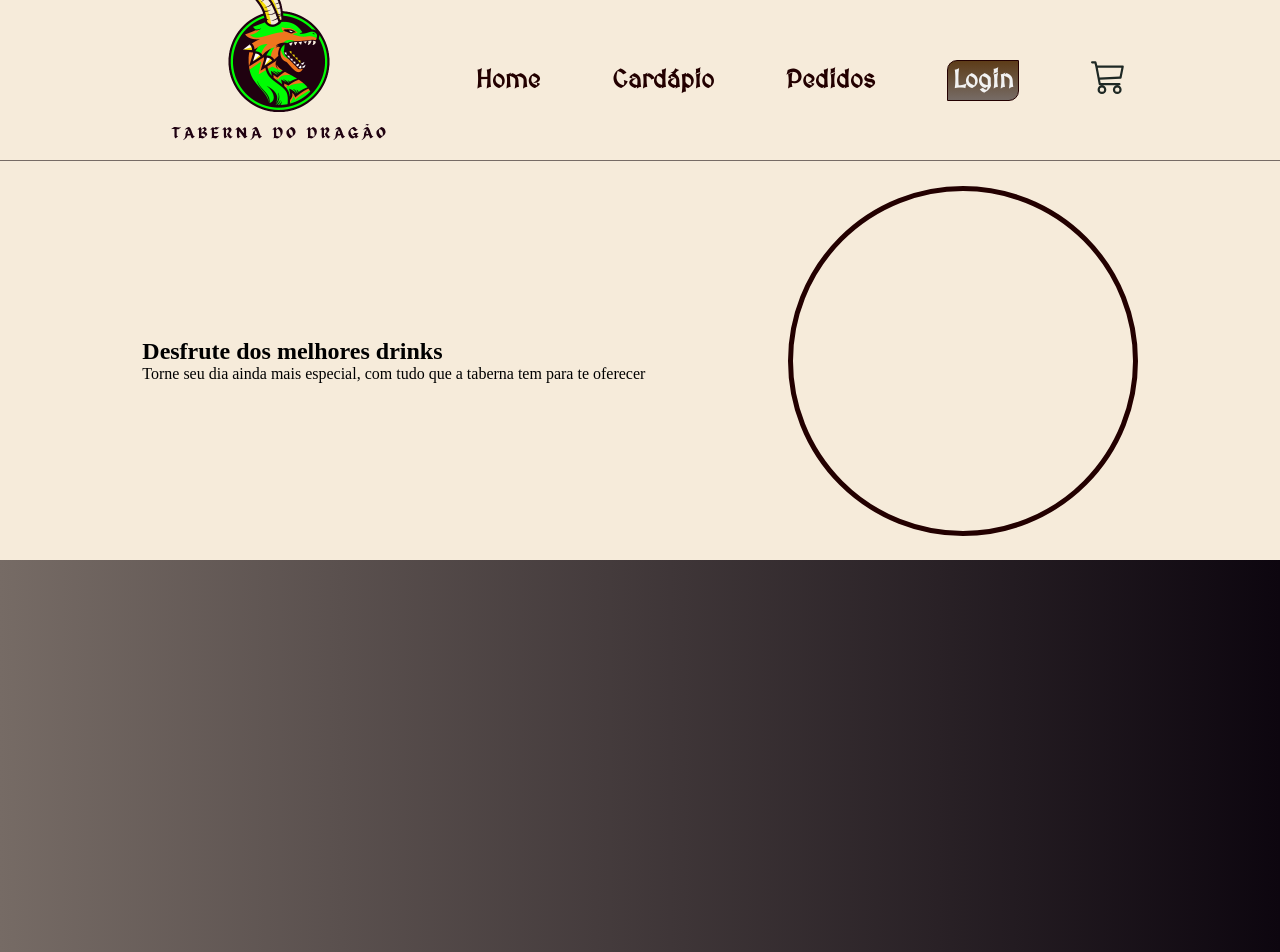
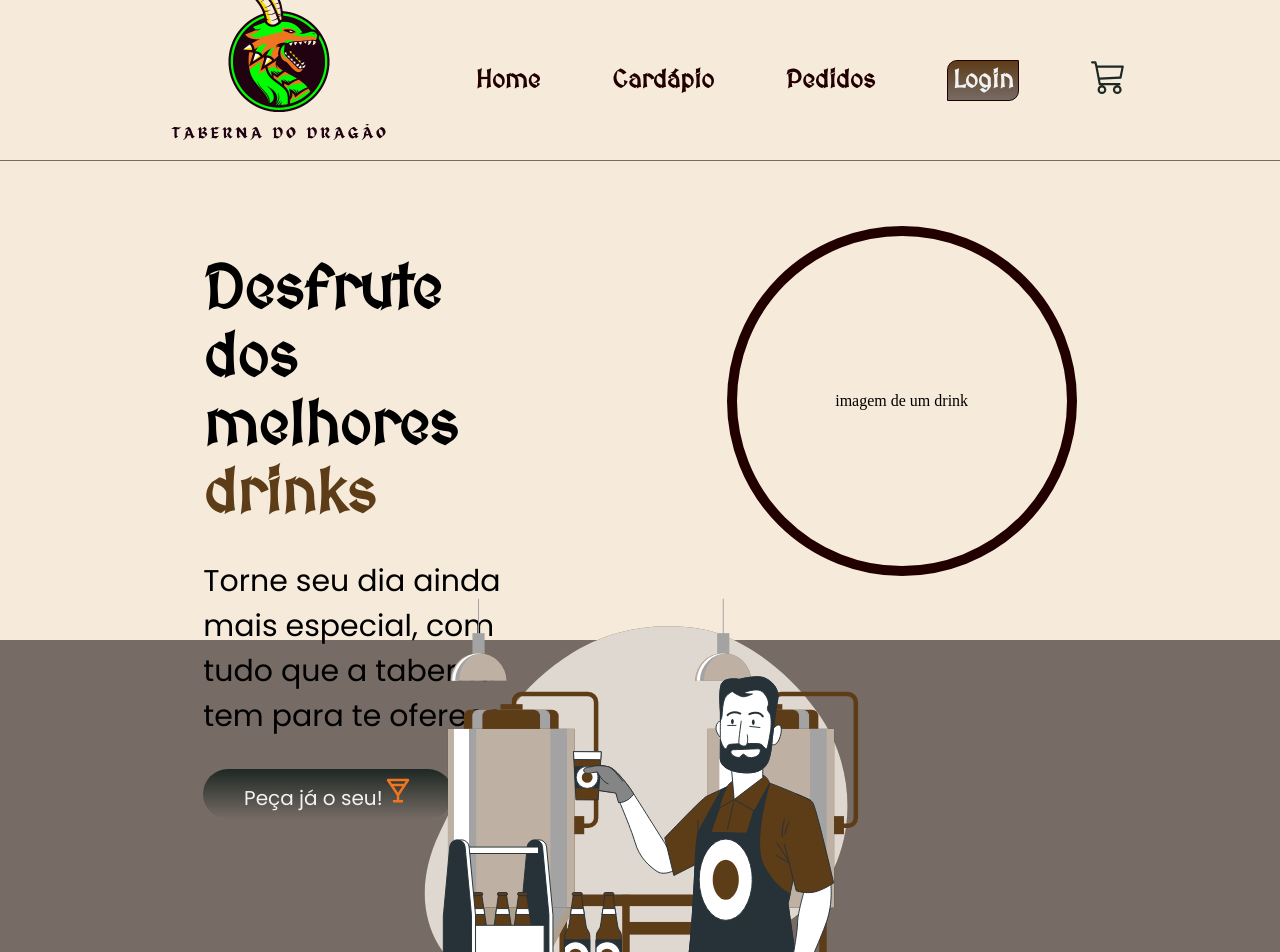
Before and after one commit to danbaziewicz/taberna-do-dragao, a React (Vite) app: page / in a window 1280 px wide. Shown: the top 952 px of the page. Built offline with nearby package versions, Linux system fonts and the light colour scheme.

Commit message:
style: modificações na estilização da home

```diff
--- a/src/pages/Home/Home.jsx
+++ b/src/pages/Home/Home.jsx
@@ -1,15 +1,22 @@
 import React from "react";
+import Button from "../../components/common/Button/Button";
 import S from "./Home.module.css";
+import { BiDrink } from "react-icons/bi";
+import craftbeer from "../../assets/images/craftbeer.svg"
 
 const Home = () => {
   return (
     <div className={S.container}>
       <section className={S.conteudo}>
-        <div>
-          <h1>Desfrute dos melhores drinks</h1>
+        <div className={S.title}>
+          <h1>Desfrute dos melhores <span className={S.cor}>drinks</span></h1>
           <p>Torne seu dia ainda mais especial, com tudo que a taberna tem para te oferecer</p>
+          <div><Button texto="Peça já o seu!" style={S.button} icon={<BiDrink size="30px" color="#EF761E" alignmentBaseline="baseline"/>}/></div>
         </div>
-        <div className={S.circulo}></div>
+        <div className={S.circulo}><p>imagem de um drink</p></div>
+      </section>
+      <section className={S.conteudo2}>
+        <img src={craftbeer}/>
       </section>
     </div>
   );
--- a/src/pages/Home/Home.module.css
+++ b/src/pages/Home/Home.module.css
@@ -1,10 +1,13 @@
+@import url('https://fonts.googleapis.com/css2?family=MedievalSharp&display=swap');
+@import url('https://fonts.googleapis.com/css2?family=Poppins:wght@200;300;400;500;600&display=swap');
+
 .container {
     height: 100vh;
     background: linear-gradient(to left, #0D060F 0%, #766B65 100%);
 }
 
 .conteudo {
-    height: 50vh;
+    height: 60vh;
     display: flex;
     flex-direction: row;
     justify-content: space-evenly;
@@ -13,9 +16,65 @@
     border-top: 1px solid #766B65;
 }
 
+.title {
+    width: 25%;
+    height: 60%;
+    display: flex;
+    flex-direction: column;
+    gap: 30px;
+
+}
+
+.title > h1 {
+    font-size: 60px;
+    font-family: 'MedievalSharp', cursive;
+}
+
+.title > p {
+    font-size: 30px;
+    font-family: 'Poppins', sans-serif;
+}
+
+.cor {
+    color: #5D3C18;
+}
+
+.button {
+    width: 250px;
+    height: 50px;
+    color: #f2f2f2;
+    text-align:center;
+    background-image: linear-gradient(to bottom, #1E2824 0%, #766b65 100%);
+    border-radius: 25px;
+    font-size: 20px;
+    border: 0;
+    font-family: 'Poppins', sans-serif;
+  }
+
+  .button:hover {
+    transform: scale(1.1);
+    transition: all 0.5s;
+  }
+
 .circulo {
-    border: 5px solid #230000;
+    border: 10px solid #230000;
     width: 350px;
     height: 350px;
     border-radius: 50%;
+    display: flex;
+    justify-content: center;
+    align-items: center;
 }
+
+.conteudo2 {
+    height: 40vh;
+    display: flex;
+    flex-direction: row;
+    justify-content: center;
+    align-items: center;
+    background-color: #766B65;
+}
+
+.conteudo2 > img {
+    width: 480px;
+}
```
